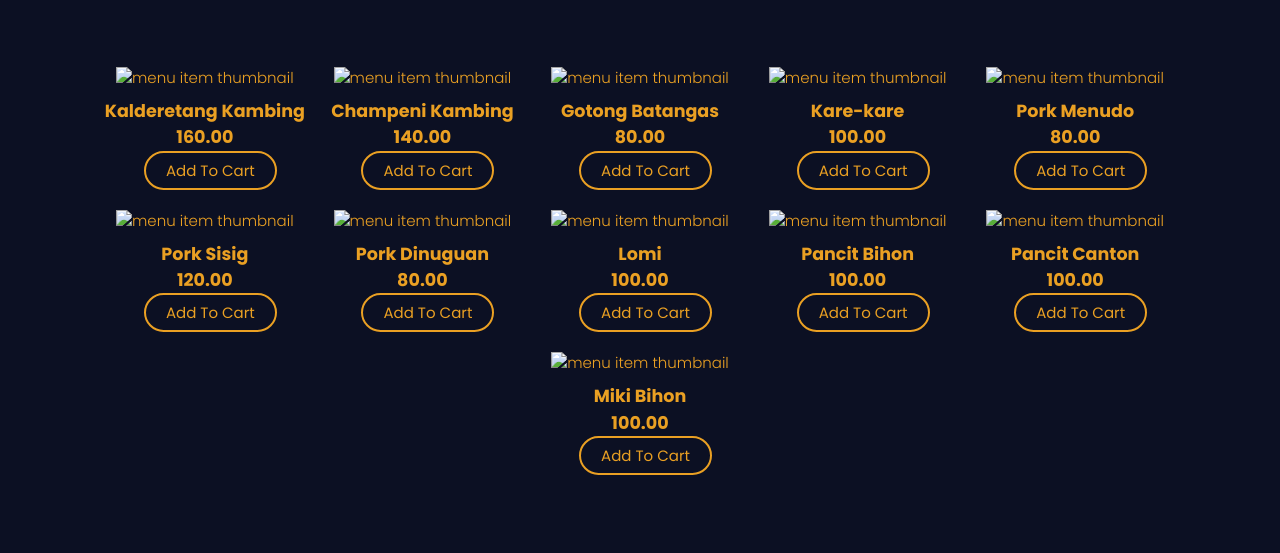
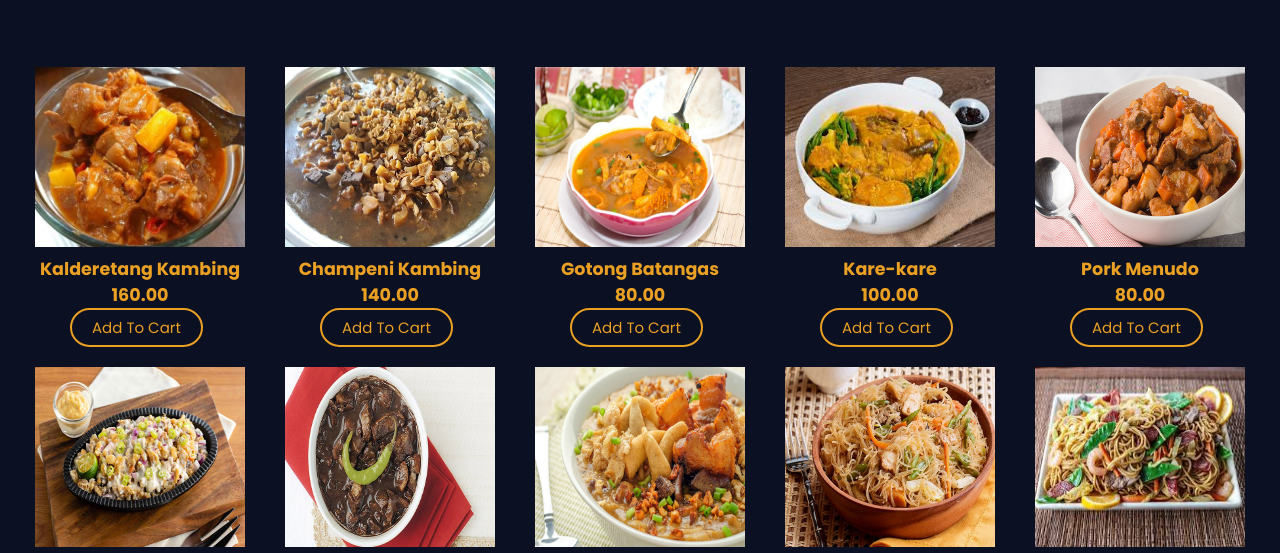
Before and after one commit to khen101/onlinecanteena1.com, a plain HTML site: page cart.html in a window 1280 px wide. Shown: the part 218-771 px from the top of the page. Drawn offline with nearby package versions, Linux system fonts and the light colour scheme.

Commit message:
Add files via upload

```diff
--- a/cart.html
+++ b/cart.html
@@ -29,7 +29,7 @@
     <div class="container">
             <div class="menu-item">
                 <div class="menu-item-title">
-                    <img src="images/kambing-500x375.jpg"  alt="menu item thumbnail" >
+                    <img src="kambing-500x375.jpg"  alt="menu item thumbnail" >
                     <h3>Kalderetang Kambing</h3>
                     <h3>160.00</h3>
                 </div>
@@ -38,7 +38,7 @@
 
             <div class="menu-item">
                 <div class="menu-item-title">
-                    <img src="images/2017-10-16.jpg" alt="menu item thumbnail">
+                    <img src="2017-10-16.jpg" alt="menu item thumbnail">
                     <h3>Champeni Kambing</h3>
                     <h3>140.00</h3>
                 </div>
@@ -47,7 +47,7 @@
 
             <div class="menu-item">
                 <div class="menu-item-title">
-                    <img src="images/Batangas-Goto-Recipe.jpg" alt="menu item thumbnail">
+                    <img src="Batangas-Goto-Recipe.jpg" alt="menu item thumbnail">
                     <h3>Gotong Batangas</h3>
                     <h3>80.00</h3>
                 </div>
@@ -56,7 +56,7 @@
 
             <div class="menu-item">
                 <div class="menu-item-title">
-                    <img src="images/images (1).jpg" alt="menu item thumbnail">
+                    <img src="images (1).jpg" alt="menu item thumbnail">
                     <h3>Kare-kare</h3>
                     <h3>100.00</h3>
                 </div>
@@ -65,7 +65,7 @@
 
             <div class="menu-item">
                 <div class="menu-item-title">
-                    <img src="images/Menudo-640.jpg" alt="menu item thumbnail">
+                    <img src="Menudo-640.jpg" alt="menu item thumbnail">
                     <h3>Pork Menudo</h3>
                     <h3>80.00</h3>
                 </div>
@@ -74,7 +74,7 @@
 
             <div class="menu-item">
                 <div class="menu-item-title" >
-                    <img src="images/KNR_0095.jpg" alt="menu item thumbnail">
+                    <img src="KNR_0095.jpg" alt="menu item thumbnail">
                     <h3>Pork Sisig</h3>
                     <h3>120.00</h3>
                 </div>
@@ -83,7 +83,7 @@
 
             <div class="menu-item">
                 <div class="menu-item-title">
-                    <img src="images/dinuguan.jpg" alt="menu item thumbnail">
+                    <img src="dinuguan.jpg" alt="menu item thumbnail">
                     <h3>Pork Dinuguan</h3>
                     <h3>80.00</h3>
                 </div>
@@ -92,7 +92,7 @@
 
         <div class="menu-item">
             <div class="menu-item-title">
-                <img src="images/batangaslomirecipe2.jpg" alt="menu item thumbnail">
+                <img src="batangaslomirecipe2.jpg" alt="menu item thumbnail">
                 <h3>Lomi</h3>
                 <h3>100.00</h3>
             </div>
@@ -101,7 +101,7 @@
 
         <div class="menu-item">
             <div class="menu-item-title">
-                <img src="images/easy-pancit-bihon.jpg" alt="menu item thumbnail">
+                <img src="easy-pancit-bihon.jpg" alt="menu item thumbnail">
                 <h3>Pancit Bihon</h3>
                 <h3>100.00</h3>
             </div>
@@ -110,7 +110,7 @@
 
         <div class="menu-item">
             <div class="menu-item-title">
-                <img src="images/download (2).jpg" alt="menu item thumbnail">
+                <img src="download (2).jpg" alt="menu item thumbnail">
                 <h3>Pancit Canton</h3>
                     <h3>100.00</h3>
             </div>
@@ -119,7 +119,7 @@
 
         <div class="menu-item">
             <div class="menu-item-title">
-                <img src="images/dfcda55d4f2c98cbdb741f356f4c5495.jpg" alt="menu item thumbnail">
+                <img src="dfcda55d4f2c98cbdb741f356f4c5495.jpg" alt="menu item thumbnail">
                 <h3>Miki Bihon</h3>
                 <h3>100.00</h3>
             </div>
```
